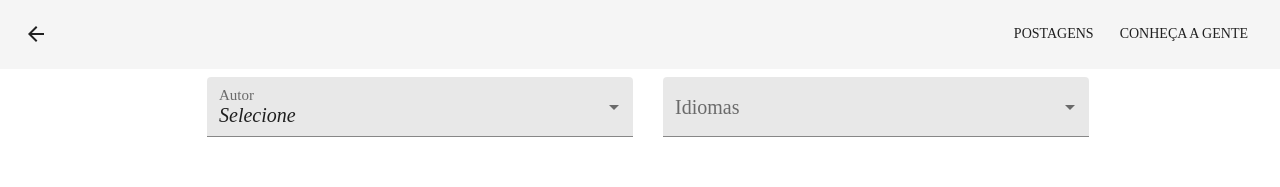
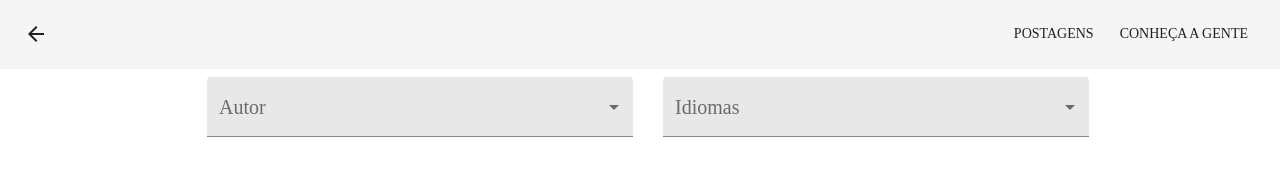
Before and after one commit to phtrind/cultivando-ideias-site, a React (Create React App) app: page /publish in a window 1280 px wide. Shown: the top 187 px of the page. Built offline with nearby package versions, Linux system fonts and the light colour scheme; a web font is replaced by a local one.

Commit message:
Use new components

```diff
--- a/src/containers/Publish/PublishScreen.tsx
+++ b/src/containers/Publish/PublishScreen.tsx
@@ -14,21 +14,18 @@ import {
 } from "@material-ui/core";
 import { createStyles, makeStyles, Theme } from "@material-ui/core/styles";
 
-import { Editor, RawDraftContentState } from "react-draft-wysiwyg";
-import { convertFromRaw } from "draft-js";
-
 import Toolbar from "../../components/Toolbar/Toolbar";
 
 import Language from "../../models/Language";
 import Languages from "../../constants/Languages";
 import LanguagesIcon from "../../components/Language/LanguageIcon";
+import DraftEditor from "../../components/Draft/DraftEditor/DraftEditor";
+import KeyValue from "../../models/KeyValue";
+import SelectMenu from "../../components/Forms/SelectMenu";
 
 const useStyles = makeStyles((theme: Theme) =>
   createStyles({
     root: {},
-    // form: {
-    //     display: "flex",
-    // },
     formGrid: {
       paddingLeft: "15px",
       paddingRight: "15px",
@@ -50,15 +47,34 @@ function tabProps(index: any) {
   };
 }
 
+const authors: KeyValue[] = [
+  {
+    key: "1",
+    value: "Cilas",
+  },
+  {
+    key: "2",
+    value: "Lorrayne",
+  },
+  {
+    key: "3",
+    value: "Pedro",
+  },
+  {
+    key: "4",
+    value: "Raphael",
+  },
+];
+
 interface Draft {
   language: Language;
-  state: RawDraftContentState;
   title: string;
+  value: string;
 }
 
 export default function PublishScreen() {
   const [state, setState] = useState({
-    author: 0,
+    author: "",
     tab: 0,
     drafts: [] as Draft[],
   });
@@ -68,7 +84,7 @@ export default function PublishScreen() {
   const authorSelectionChanged = (
     event: React.ChangeEvent<{ value: unknown }>
   ) => {
-    const value = event.target.value as number;
+    const value = event.target.value as string;
     setState({ ...state, author: value });
   };
 
@@ -83,25 +99,22 @@ export default function PublishScreen() {
       let draftLanguage, draftState;
       if (existentDraft.length > 0) {
         draftLanguage = existentDraft[0].language;
-        draftState = existentDraft[0].state;
+        draftState = existentDraft[0].value;
       } else {
         draftLanguage = Languages.filter((x) => x.id === option)[0];
         draftState = {};
       }
       return {
         language: draftLanguage,
-        state: draftState,
+        value: draftState,
       } as Draft;
     });
     setState({ ...state, drafts: selectedDrafts });
   };
 
-  const onContentStateChange = (
-    contentState: RawDraftContentState,
-    index: number
-  ) => {
+  const draftStateChangedHandler = (draftState: string, index: number) => {
     const drafts = state.drafts;
-    drafts[index].state = contentState;
+    drafts[index].value = draftState;
     setState({ ...state, drafts: drafts });
   };
 
@@ -112,23 +125,13 @@ export default function PublishScreen() {
         <Container maxWidth="md">
           <Grid container>
             <Grid item sm={6} xs={12} className={classes.formGrid}>
-              <FormControl variant="filled" className={classes.formControl}>
-                <InputLabel id="author-lable">Autor</InputLabel>
-                <Select
-                  labelId="author-lable"
-                  id="demo-simple-select-filled"
-                  value={state.author}
-                  onChange={authorSelectionChanged}
-                >
-                  <MenuItem value={0} disabled={true}>
-                    <em>Selecione</em>
-                  </MenuItem>
-                  <MenuItem value={1}>Cilas</MenuItem>
-                  <MenuItem value={2}>Lorrayne</MenuItem>
-                  <MenuItem value={3}>Pedro</MenuItem>
-                  <MenuItem value={4}>Raphael</MenuItem>
-                </Select>
-              </FormControl>
+              <SelectMenu
+                items={authors}
+                label="Autor"
+                className={classes.formControl}
+                onChange={authorSelectionChanged}
+                value={state.author}
+              />
             </Grid>
             <Grid item sm={6} xs={12} className={classes.formGrid}>
               <FormControl variant="filled" className={classes.formControl}>
@@ -179,11 +182,9 @@ export default function PublishScreen() {
             return (
               <div hidden={state.tab !== index} key={index}>
                 {draft.language.name}
-                <Editor
-                  wrapperClassName="demo-wrapper"
-                  editorClassName="demo-editor"
-                  onContentStateChange={(state) =>
-                    onContentStateChange(state, index)
+                <DraftEditor
+                  onStateChanged={(value) =>
+                    draftStateChangedHandler(value, index)
                   }
                 />
               </div>
```
